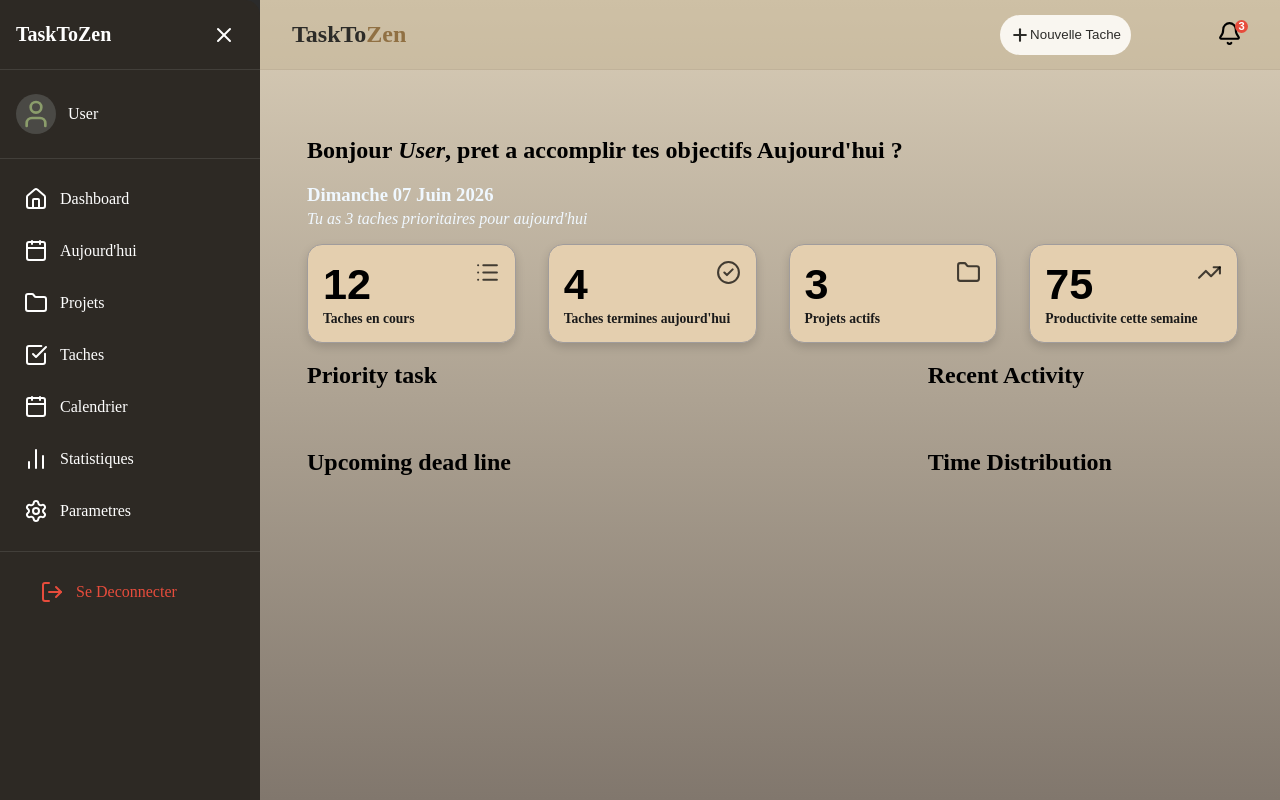
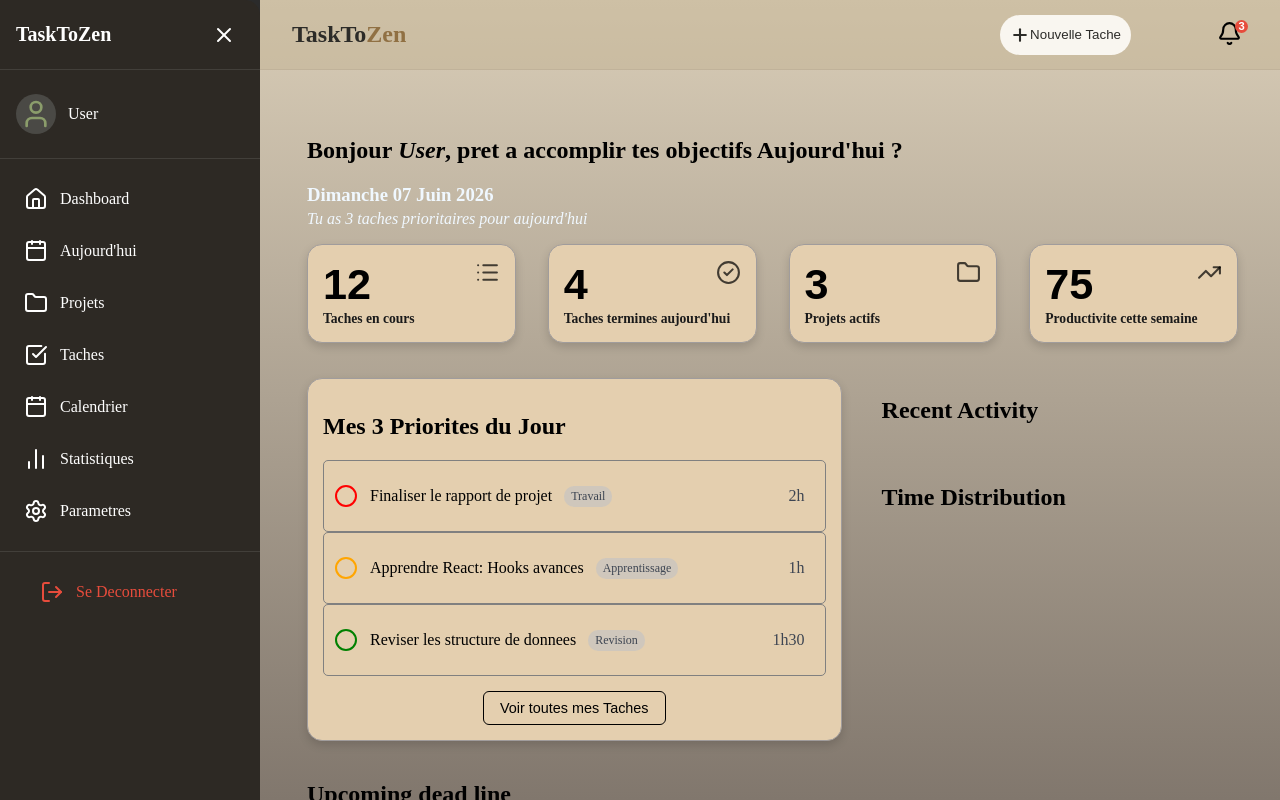
Before and after one commit to avatGit/TaskToZen, a React (Vite) app in the folder client/: page / in a window 1280 px wide. Built offline with nearby package versions, Linux system fonts and the light colour scheme; no server answers.

Commit message:
dashboard UI: Priority Tasks

```diff
--- a/client/src/pages/dashboard/Dashboard.css
+++ b/client/src/pages/dashboard/Dashboard.css
@@ -28,7 +28,9 @@
 
 .dashboard-body {
   display: grid;
-  grid-template-columns: 2fr 1fr;
+  grid-template-columns: 1.5fr 1fr;
+  gap: 40px;
+  margin-top: 35px;
 }
 
 .dashboard-left-column,
@@ -38,6 +40,33 @@
   gap: 20px;
 }
 
+/* Priotity Tasks */
+.task-priority-container {
+  background-color: #e4cfaf;
+  padding: 15px;
+  border: 1px solid rgb(160, 156, 156);
+  border-radius: 15px;
+  box-shadow: 0px 4px 10px rgba(0, 0, 0, 0.15);
+  display: flex;
+  flex-direction: column;
+}
+.task-priority-container .view-all-btn {
+  align-self: center;
+  margin-top: 15px;
+  background-color: transparent;
+  border: 1px solid;
+  font-size: 0.9rem;
+  font-weight: 400;
+  padding: 8px 16px;
+  cursor: pointer;
+  transition: all 0.2s ease;
+  border-radius: 6px;
+  transition: all 0.4s ease;
+}
+.task-priority-container .view-all-btn:hover {
+  background-color: #a18c6a;
+}
+
 @media (max-width: 768px) {
   .stats-grid-container {
     /* Changes back to all 4 items in a single straight row on big screens */
--- a/client/src/pages/dashboard/Dashboard.jsx
+++ b/client/src/pages/dashboard/Dashboard.jsx
@@ -37,7 +37,6 @@
 
       <section className="dashboard-body">
         <div className="dashboard-left-column">
-          <h2>Priority task</h2>
           <PriorityTask />
           <h2>Upcoming dead line</h2>
           <UpComingDeadLine />
--- a/client/src/pages/dashboard/components/Tasks/PriorityTask.jsx
+++ b/client/src/pages/dashboard/components/Tasks/PriorityTask.jsx
@@ -1 +1,43 @@
-export default function PriorityTask() {}
+import TaskItem from "./TaskItem";
+
+export default function PriorityTask() {
+  const tasks = [
+    {
+      priorityColor: "red",
+      label: "Finaliser le rapport de projet",
+      category: "travail",
+      duration: "2h",
+    },
+    {
+      priorityColor: "orange",
+      label: "Apprendre React: Hooks avances",
+      category: "Apprentissage",
+      duration: "1h",
+    },
+    {
+      priorityColor: "green",
+      label: "Reviser les structure de donnees",
+      category: "Revision",
+      duration: "1h30",
+    },
+  ];
+  return (
+    <div className="task-priority-container">
+      <h2>Mes 3 Priorites du Jour</h2>
+      <div className="tasks">
+        {tasks.map((item) => {
+          return (
+            <TaskItem
+              key={item.label}
+              priorityColor={item.priorityColor}
+              label={item.label}
+              category={item.category}
+              duration={item.duration}
+            />
+          );
+        })}
+      </div>
+      <button className="view-all-btn">Voir toutes mes Taches</button>
+    </div>
+  );
+}
--- /dev/null
+++ b/client/src/pages/dashboard/components/Tasks/TaskItem.css
@@ -0,0 +1,31 @@
+.task-item {
+  display: flex;
+  justify-content: space-between;
+  padding: 10px;
+  padding-right: 20px;
+  border: 1px solid gray;
+  border-radius: 5px;
+}
+
+.task-left-part {
+  display: flex;
+  align-items: center;
+  gap: 12px;
+}
+.task-item p {
+  color: black;
+}
+.task-left-part p:nth-child(3) {
+  /* background-color: rgba(143, 142, 142, 0.641); */
+  background-color: #c1c3c592;
+  color: #3d4552;
+  font-size: 0.75rem;
+  font-weight: 500;
+  padding: 3px 7px;
+  border-radius: 10px;
+  text-transform: capitalize;
+  display: inline-block;
+}
+.task-item .task-duration {
+  color: #3d4552;
+}
--- a/client/src/pages/dashboard/components/Tasks/TaskItem.jsx
+++ b/client/src/pages/dashboard/components/Tasks/TaskItem.jsx
@@ -1 +1,15 @@
-export default function TaskItem() {}
+import { Circle } from "lucide-react";
+import "./TaskItem.css";
+
+export default function TaskItem({ priorityColor, label, category, duration }) {
+  return (
+    <div className="task-item">
+      <div className="task-left-part">
+        <Circle color={priorityColor} />
+        <p>{label}</p>
+        <p>{category}</p>
+      </div>
+      <p className="task-duration">{duration}</p>
+    </div>
+  );
+}
```
